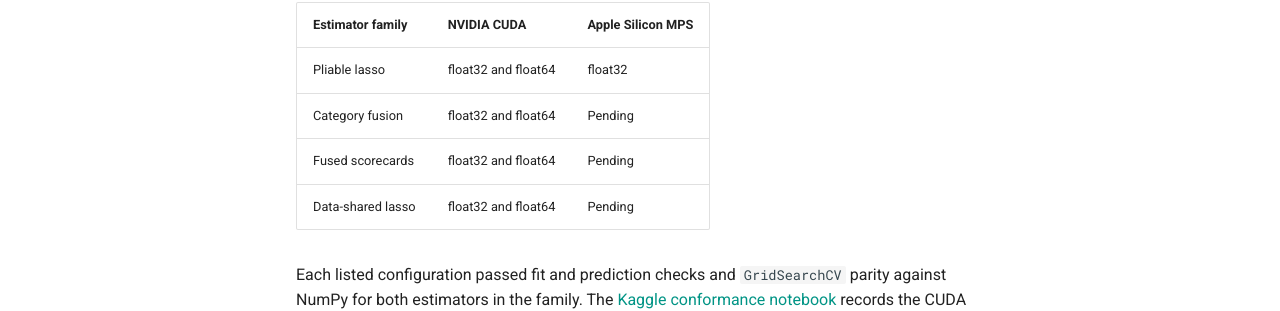
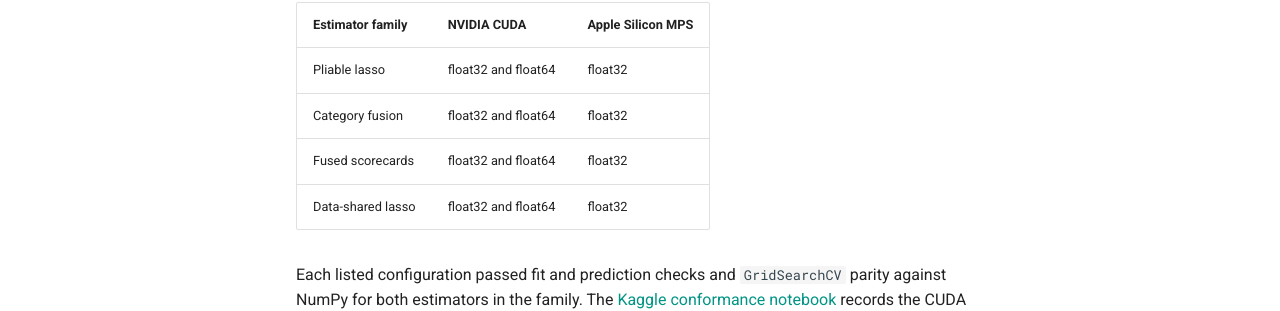
Before and after one commit to lcrmorin/pliable-lasso, an MkDocs documentation site: the page built from docs/estimators.md, in a window 1280 px wide and 900 px high, scrolled down 3424 px. Shown: the part 392-703 px from the top of the window. Built offline with MkDocs 1.6.1 and Material for MkDocs 9.7.7, drawn with Linux system fonts in a browser that asks for light colours; comment, search, counter and statistics services are not loaded.

Commit message:
Record Apple Silicon MPS validation for all estimators

```diff
--- a/docs/estimators.md
+++ b/docs/estimators.md
@@ -131,9 +131,9 @@ retain `False` pending broader upstream conformance.
 | Estimator family | NVIDIA CUDA | Apple Silicon MPS |
 | --- | --- | --- |
 | Pliable lasso | float32 and float64 | float32 |
-| Category fusion | float32 and float64 | Pending |
-| Fused scorecards | float32 and float64 | Pending |
-| Data-shared lasso | float32 and float64 | Pending |
+| Category fusion | float32 and float64 | float32 |
+| Fused scorecards | float32 and float64 | float32 |
+| Data-shared lasso | float32 and float64 | float32 |
 
 Each listed configuration passed fit and prediction checks and
 `GridSearchCV` parity against NumPy for both estimators in the family.
```
